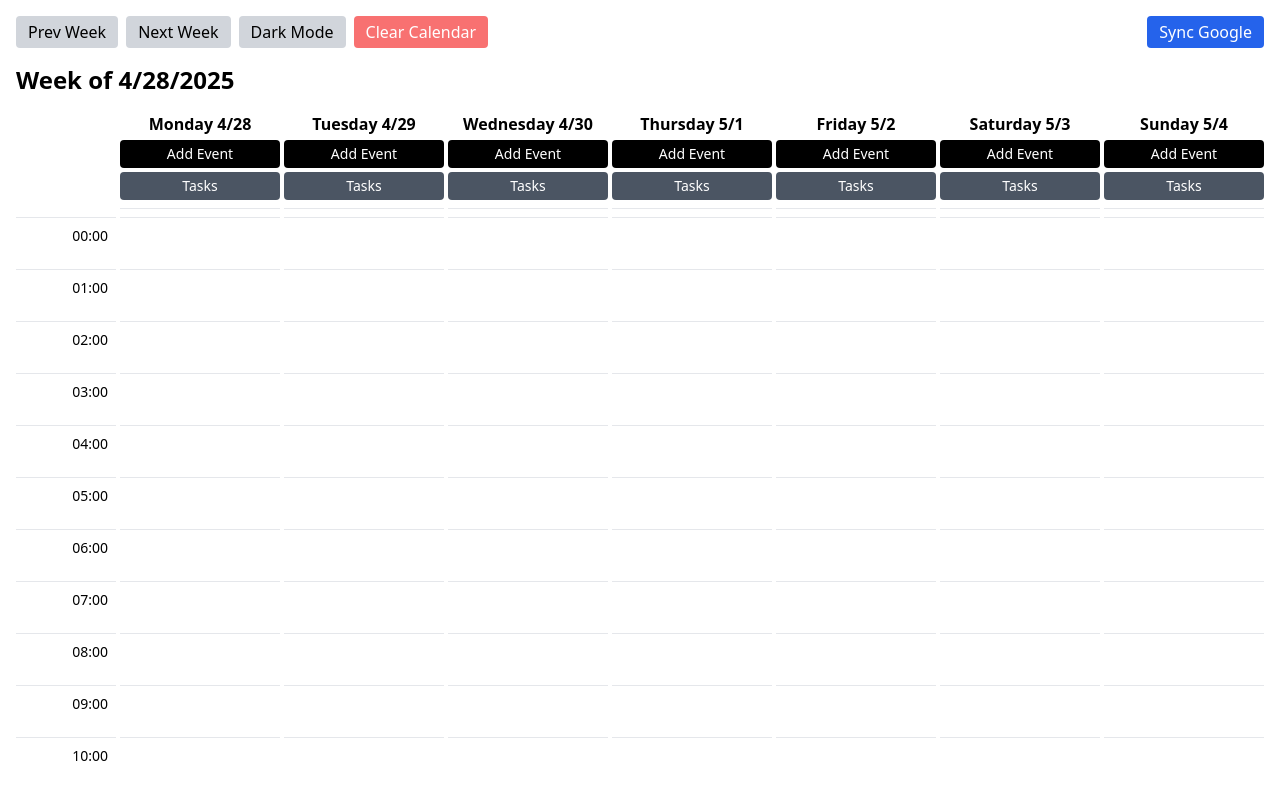
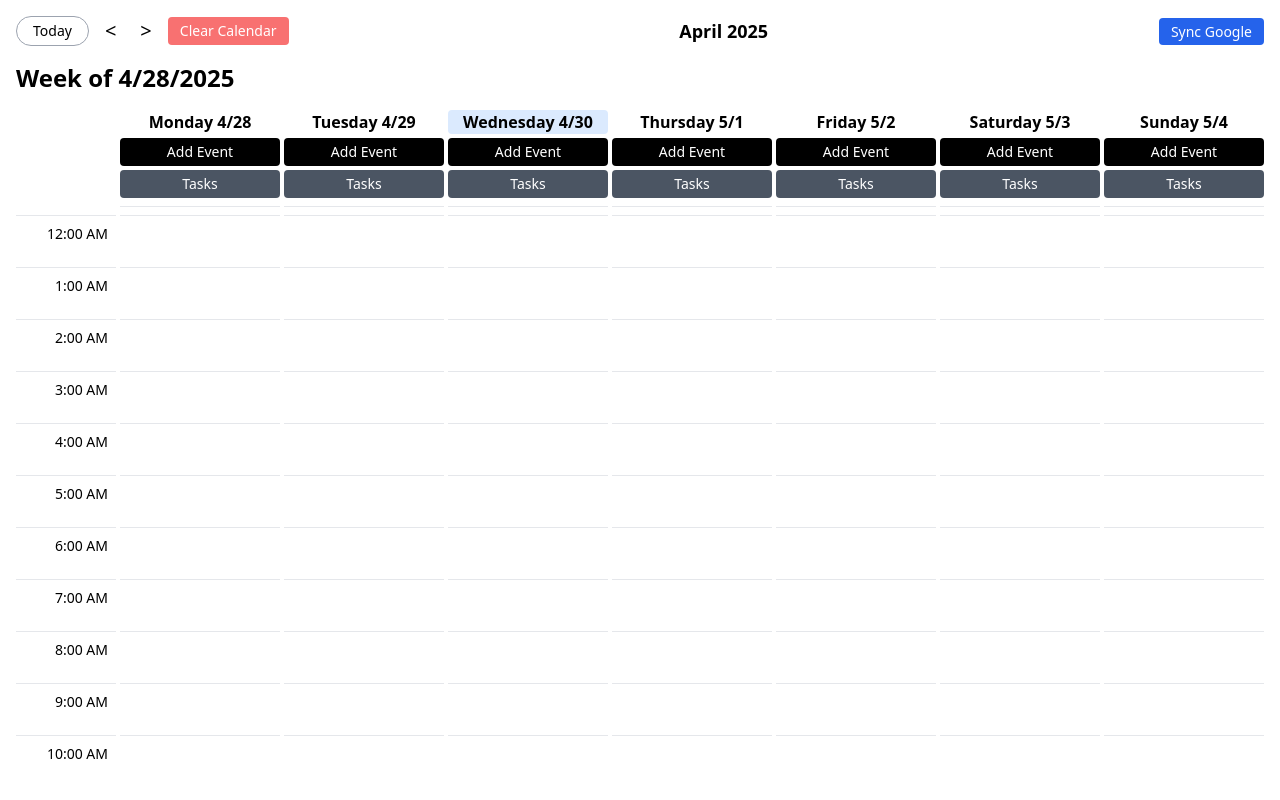
Before and after one commit to jason-siu-eng/smart-calendar, a React (Create React App) app: page / in a window 1280 px wide. Built offline with nearby package versions, Linux system fonts and the light colour scheme.

Commit message:
bro beta feedback

```diff
--- a/src/SmartCalendar.jsx
+++ b/src/SmartCalendar.jsx
@@ -4,6 +4,7 @@ import { motion } from 'framer-motion';
 import { gapi } from 'gapi-script';
 
 // ------------- CONSTANTS -------------
+
 const initialCategoryColors = {
   work: 'bg-blue-200',
   class: 'bg-orange-200',
@@ -15,9 +16,12 @@ const colorOptions = [
   'bg-blue-200','bg-orange-200','bg-green-200','bg-purple-200','bg-yellow-200',
   'bg-pink-200','bg-red-200'
 ];
-const hours         = Array.from({ length:24 },(_,i)=>i.toString().padStart(2,'0'));
 const minuteOptions = ['00','15','30','45'];
-const gridHours     = hours.map(h=>`${h}:00`);
+const gridHours = Array.from({ length: 24 }, (_, i) => {
+  const hour = i % 12 === 0 ? 12 : i % 12;
+  const suffix = i < 12 ? 'AM' : 'PM';
+  return `${hour}:00 ${suffix}`;
+});
 const days          = ['Monday','Tuesday','Wednesday','Thursday','Friday','Saturday','Sunday'];
 
 // Google OAuth info
@@ -34,6 +38,15 @@ function startOfWeek(date) {
   d.setHours(0,0,0,0);
   return d;
 }
+
+function formatTime(timeStr) {
+  const [h, m] = timeStr.split(':').map(Number);
+  const suffix = h >= 12 ? 'PM' : 'AM';
+  let hour12 = h % 12;
+  if (hour12 === 0) hour12 = 12;
+  return `${hour12}:${m.toString().padStart(2, '0')} ${suffix}`;
+}
+
 
 function categorizeEvent(title='') {
   const t = title?.toLowerCase() || '';
@@ -65,12 +78,16 @@ const buildGoogleAuthUrl = () => {
 
 export default function SmartCalendar() {
   // ----------- UI STATE ------------
-  const [darkMode,   setDarkMode]   = useState(false);
   const [userSetEndTime, setUserSetEndTime] = useState({});
   const [weekStart,  setWeekStart]  = useState(() => startOfWeek(new Date()));
   // --------- Persists ---------
   const [events, setEvents] = useState(() => JSON.parse(localStorage.getItem('smartcalendar-events')) || {});
   const [tasks,  setTasks]  = useState(() => JSON.parse(localStorage.getItem('smartcalendar-tasks'))  || {});
+  const hasIncompleteTasks = dk => {
+    const list = tasks[dk] || [];
+    return list.some(task => !task.completed);
+  };
+
 
   // ----------- Helpers/UI ------------
   const [categoryColors, setCategoryColors] = useState(initialCategoryColors);
@@ -85,6 +102,9 @@ export default function SmartCalendar() {
   const [startMins,  setStartMins ] = useState({});
   const [endHours,   setEndHours ]  = useState({});
   const [endMins,    setEndMins ]   = useState({});
+  const [startAmPm, setStartAmPm] = useState({});
+  const [endAmPm, setEndAmPm] = useState({});
+
 
   // Persist to localStorage
   useEffect(() => { localStorage.setItem('smartcalendar-events', JSON.stringify(events)); }, [events]);
@@ -110,17 +130,29 @@ export default function SmartCalendar() {
 
   // On mount: if URL hash has a token, grab it
   useEffect(() => {
-    const hash = window.location.hash;
-    if (hash.includes('access_token')) {
-      const params = new URLSearchParams(hash.substring(1));
-      const token = params.get('access_token');
-      if (token) {
-        // clear the hash so it’s not lingering
-        window.history.replaceState(null, '', window.location.pathname);
-        setAccessToken(token);
+    dateKeys.forEach(dk => {
+      const sh = startHours[dk], sm = startMins[dk], ap = startAmPm[dk];
+      if (sh && sm && ap && !userSetEndTime[dk]) {
+        let hour24 = parseInt(sh, 10);
+        if (ap === 'PM' && hour24 !== 12) hour24 += 12;
+        if (ap === 'AM' && hour24 === 12) hour24 = 0;
+
+        const startTotalMin = hour24 * 60 + parseInt(sm, 10);
+        const endTotalMin = (startTotalMin + 60) % (24 * 60);
+        const endHour24 = Math.floor(endTotalMin / 60);
+        const endMin = String(endTotalMin % 60).padStart(2, '0');
+
+        const endAmPmVal = endHour24 >= 12 ? 'PM' : 'AM';
+        let endHour12 = endHour24 % 12;
+        if (endHour12 === 0) endHour12 = 12;
+
+        setEndHours(h => ({ ...h, [dk]: String(endHour12).padStart(2, '0') }));
+        setEndMins(m => ({ ...m, [dk]: endMin }));
+        setEndAmPm(am => ({ ...am, [dk]: endAmPmVal }));
       }
-    }
-  }, []);
+    });
+  }, [startHours, startMins, startAmPm, dateKeys, userSetEndTime]);
+
 
   // Once we have a token, initialize gapi and fetch events
   useEffect(() => {
@@ -223,18 +255,31 @@ export default function SmartCalendar() {
 
   // ------------- ADD EVENT w/ REPEAT -------------
   const addEvent = dk => {
-    const title = formVisible[`title-${dk}`]   || '';
+    const title = formVisible[`title-${dk}`] || '';
     const sh    = startHours[dk], sm = startMins[dk];
     const eh    = endHours[dk],   em = endMins[dk];
-    const rpt   = formVisible[`repeat-${dk}`]  || 'None';
+    const sap   = startAmPm[dk] || 'AM';
+    const eap   = endAmPm[dk]   || 'AM';
+    const rpt   = formVisible[`repeat-${dk}`] || 'None';
+
     if (!title || !sh || !sm || !eh || !em) return;
+
+    const convertTo24 = (h, ap) => {
+      let hour = parseInt(h, 10);
+      if (ap === 'PM' && hour !== 12) hour += 12;
+      if (ap === 'AM' && hour === 12) hour = 0;
+      return hour.toString().padStart(2, '0');
+    };
+
+    const sh24 = convertTo24(sh, sap);
+    const eh24 = convertTo24(eh, eap);
 
     const seriesId = Date.now() + Math.random();
     const base = {
       id:        seriesId,
       title,
-      startTime: `${sh}:${sm}`,
-      endTime:   `${eh}:${em}`,
+      startTime: `${sh24}:${sm}`,
+      endTime:   `${eh24}:${em}`,
       category:  categorizeEvent(title),
       completed: false
     };
@@ -245,33 +290,35 @@ export default function SmartCalendar() {
         if (!nxt[iso]) nxt[iso] = [];
         nxt[iso].push({ ...base });
       };
-      // first
       pushOn(dk);
       if (rpt !== 'None') {
         const limit = new Date(); limit.setMonth(limit.getMonth()+3);
         const step  = rpt === 'Daily' ? 1 : 7;
         const tmp   = new Date(dk);
-        while(tmp <= limit) {
-          tmp.setDate(tmp.getDate()+step);
+        while (tmp <= limit) {
+          tmp.setDate(tmp.getDate() + step);
           pushOn(tmp.toISOString().split('T')[0]);
         }
       }
       return nxt;
     });
 
-    // reset
-    setFormVisible(fv=>({
+    // Reset form
+    setFormVisible(fv => ({
       ...fv,
-      [`title-${dk}`]:   '',
-      [`event-${dk}`]:   false,
-      [`repeat-${dk}`]:  'None'
+      [`title-${dk}`]: '',
+      [`event-${dk}`]: false,
+      [`repeat-${dk}`]: 'None'
     }));
-    setStartHours(h=>({ ...h, [dk]: '' }));
-    setStartMins( m=>({ ...m, [dk]: '' }));
-    setEndHours(  h=>({ ...h, [dk]: '' }));
-    setEndMins(   m=>({ ...m, [dk]: '' }));
+    setStartHours(h => ({ ...h, [dk]: '' }));
+    setStartMins(m  => ({ ...m, [dk]: '' }));
+    setEndHours(h   => ({ ...h, [dk]: '' }));
+    setEndMins(m    => ({ ...m, [dk]: '' }));
+    setStartAmPm(a  => ({ ...a, [dk]: 'AM' }));
+    setEndAmPm(a    => ({ ...a, [dk]: 'AM' }));
     setUserSetEndTime(u => ({ ...u, [dk]: false }));
   };
+
 
   // ------------- TASK HELPERS -------------
   const addTask = dk => {
@@ -313,83 +360,128 @@ export default function SmartCalendar() {
       JSON.stringify({ id:evt.id, dateKey:dk })
     );
   };
-  const handleDrop = (e,dk,hour) => {
-    e.preventDefault(); setDragHover(null);
+  const handleDrop = (e, dk, hour) => {
+    e.preventDefault();
+    setDragHover(null);
+
     const data = JSON.parse(e.dataTransfer.getData('application/json'));
     if (!data) return;
 
-    const rect    = e.currentTarget.getBoundingClientRect();
-    const rawMin  = ((e.clientY - rect.top) / rect.height) * 60;
+    // Snap drop to nearest 15-minute increment
+    const rect = e.currentTarget.getBoundingClientRect();
+    const rawMin = ((e.clientY - rect.top) / rect.height) * 60;
     const snapped = Math.round(rawMin / 15) * 15;
-    const newStart= Number(hour)*60 + snapped;
+    const newStart = hour * 60 + snapped;
 
     setEvents(prev => {
-      const col   = prev[data.dateKey] || [];
-      const found = col.find(x=> x.id===data.id);
-      if (!found) return prev;
-      const rest  = col.filter(x=> x.id!==data.id);
+      const oldDayEvents = prev[data.dateKey] || [];
+      const eventToMove = oldDayEvents.find(x => x.id === data.id);
+      if (!eventToMove) return prev;
 
-      const [oSh,oSm] = found.startTime.split(':').map(Number);
-      const [oEh,oEm] = found.endTime.split(':').map(Number);
-      const dur       = (oEh*60+oEm) - (oSh*60+oSm);
+      // Remove event from original day
+      const updatedOldDay = oldDayEvents.filter(x => x.id !== data.id);
 
-      const moved = {
-        ...found,
-        startTime:`${String(Math.floor(newStart/60)).padStart(2,'0')}:${String(newStart%60).padStart(2,'0')}`,
-        endTime:  `${String(Math.floor((newStart+dur)/60)%24).padStart(2,'0')}:${String((newStart+dur)%60).padStart(2,'0')}`
+      // Duration calculation
+      const [oSh, oSm] = eventToMove.startTime.split(':').map(Number);
+      const [oEh, oEm] = eventToMove.endTime.split(':').map(Number);
+      const duration = (oEh * 60 + oEm) - (oSh * 60 + oSm);
+
+      // New start and end time
+      const newStartH = Math.floor(newStart / 60);
+      const newStartM = newStart % 60;
+      const newEnd = newStart + duration;
+      const newEndH = Math.floor(newEnd / 60) % 24;
+      const newEndM = newEnd % 60;
+
+      const newEvent = {
+        ...eventToMove,
+        startTime: `${String(newStartH).padStart(2, '0')}:${String(newStartM).padStart(2, '0')}`,
+        endTime:   `${String(newEndH).padStart(2, '0')}:${String(newEndM).padStart(2, '0')}`
       };
 
-      const nxt = { ...prev, [data.dateKey]: rest };
-      nxt[dk]   = dk===data.dateKey
-        ? [...rest, moved]
-        : [...(nxt[dk]||[]), moved];
-      return nxt;
+      const updatedEvents = { ...prev };
+
+      // Update old date
+      updatedEvents[data.dateKey] = updatedOldDay;
+
+      // Add to new date
+      updatedEvents[dk] = [...(updatedEvents[dk] || []), newEvent];
+
+      // Sort by start time to avoid overlaps or incorrect stacking
+      updatedEvents[dk].sort((a, b) => a.startTime.localeCompare(b.startTime));
+
+      return updatedEvents;
     });
   };
-
-  // ------------- RENDER -------------
 return (
-    <div className={darkMode ? 'bg-gray-900 text-white min-h-screen' : 'bg-white text-black min-h-screen'}>
+  <div className="bg-white text-black min-h-screen">
     <div className="p-4 max-w-7xl mx-auto">
 
       {/* NAV / GOOGLE AUTH */}
-<div className="flex justify-between items-center mb-4">
-  <div className="flex gap-2">
+{/* NAVIGATION BAR */}
+<div className="flex items-center justify-between mb-4">
+  {/* LEFT CONTROLS */}
+  <div className="flex items-center space-x-2">
     <button
-      onClick={() => setWeekStart(d => { const n = new Date(d); n.setDate(n.getDate() - 7); return n; })}
-      className="px-3 py-1 bg-gray-300 rounded"
-    >Prev Week</button>
-
+      onClick={() => setWeekStart(startOfWeek(new Date()))}
+      className="border border-gray-400 text-sm px-4 py-1 rounded-full hover:bg-gray-100"
+    >
+      Today
+    </button>
     <button
-      onClick={() => setWeekStart(d => { const n = new Date(d); n.setDate(n.getDate() + 7); return n; })}
-      className="px-3 py-1 bg-gray-300 rounded"
-    >Next Week</button>
-
+      onClick={() => setWeekStart(d => {
+        const n = new Date(d);
+        n.setDate(n.getDate() - 7);
+        return n;
+      })}
+      className="text-xl px-2"
+    >
+      &lt;
+    </button>
     <button
-      onClick={() => setDarkMode(dm => !dm)}
-      className="px-3 py-1 bg-gray-300 rounded"
-    >{darkMode ? 'Light' : 'Dark'} Mode</button>
-
+      onClick={() => setWeekStart(d => {
+        const n = new Date(d);
+        n.setDate(n.getDate() + 7);
+        return n;
+      })}
+      className="text-xl px-2"
+    >
+      &gt;
+    </button>
     <button
       onClick={clearAll}
-      className="px-3 py-1 bg-red-400 text-white rounded"
-    >Clear Calendar</button>
+      className="ml-2 px-3 py-1 bg-red-400 text-white text-sm rounded"
+    >
+      Clear Calendar
+    </button>
   </div>
 
-  <div className="flex gap-2">
+  {/* CENTER: Current Month + Year */}
+  <div className="text-lg font-semibold">
+    {weekStart.toLocaleDateString(undefined, { month: 'long', year: 'numeric' })}
+  </div>
+
+  {/* RIGHT: Google Auth */}
+  <div>
     {accessToken ? (
       <button
-        onClick={() => { setAccessToken(null); }}
-        className="px-3 py-1 bg-red-600 text-white rounded"
-      >Sign Out</button>
+        onClick={() => setAccessToken(null)}
+        className="px-3 py-1 bg-red-600 text-white text-sm rounded"
+      >
+        Sign Out
+      </button>
     ) : (
       <a
         href={buildGoogleAuthUrl()}
-        className="px-3 py-1 bg-blue-600 text-white rounded"
-      >Sync Google</a>
+        className="px-3 py-1 bg-blue-600 text-white text-sm rounded"
+      >
+        Sync Google
+      </a>
     )}
   </div>
 </div>
+
+
 
 
         {/* WEEK LABEL */}
@@ -402,7 +494,13 @@ export default function SmartCalendar() {
           <div /> {/* corner */}
           {dateKeys.map((dk, idx) => (
             <div key={dk} className="border-b pb-2">
-              <div className="text-center font-semibold">{headerLabels[idx]}</div>
+<div
+  className={`text-center font-semibold rounded px-1 ${
+    dk === new Date().toISOString().split('T')[0] ? 'bg-blue-100' : ''
+  }`}
+>
+  {headerLabels[idx]}
+</div>
 
               {/* Add Event */}
               <button
@@ -428,40 +526,68 @@ export default function SmartCalendar() {
                     <option value="Weekly">Repeat Weekly</option>
                   </select>
 
+                  <div className="flex flex-col gap-2">
   <div className="flex gap-1">
     <select
       className="border p-1 text-sm flex-1"
-                      value={startHours[dk]||''}
-                      onChange={e=>onStartHour(dk,e.target.value)}
+      value={startHours[dk] || ''}
+      onChange={e => onStartHour(dk, e.target.value)}
     >
       <option value="">HH</option>
-                      {hours.map(h=><option key={h} value={h}>{h}</option>)}
+      {Array.from({ length: 12 }, (_, i) => String(i + 1).padStart(2, '0')).map(h => (
+        <option key={h} value={h}>{h}</option>
+      ))}
     </select>
     <select
       className="border p-1 text-sm flex-1"
-                      value={startMins[dk]||''}
-                      onChange={e=>onStartMin(dk,e.target.value)}
+      value={startMins[dk] || ''}
+      onChange={e => onStartMin(dk, e.target.value)}
     >
       <option value="">MM</option>
-                      {minuteOptions.map(m=><option key={m} value={m}>{m}</option>)}
+      {minuteOptions.map(m => <option key={m} value={m}>{m}</option>)}
     </select>
     <select
   className="border p-1 text-sm flex-1"
-                      value={endHours[dk]||''}
-                      onChange={e=>onEndHour(dk,e.target.value)}
+  value={startAmPm[dk] || 'AM'}
+  onChange={e => setStartAmPm(a => ({ ...a, [dk]: e.target.value }))}
+>
+  <option value="AM">AM</option>
+  <option value="PM">PM</option>
+</select>
+
+  </div>
+
+  <div className="flex gap-1">
+    <select
+      className="border p-1 text-sm flex-1"
+      value={endHours[dk] || ''}
+      onChange={e => onEndHour(dk, e.target.value)}
     >
       <option value="">HH</option>
-                      {hours.map(h=><option key={h} value={h}>{h}</option>)}
+      {Array.from({ length: 12 }, (_, i) => String(i + 1).padStart(2, '0')).map(h => (
+        <option key={h} value={h}>{h}</option>
+      ))}
     </select>
     <select
       className="border p-1 text-sm flex-1"
-                      value={endMins[dk]||''}
-                      onChange={e=>onEndMin(dk,e.target.value)}
+      value={endMins[dk] || ''}
+      onChange={e => onEndMin(dk, e.target.value)}
     >
       <option value="">MM</option>
-                      {minuteOptions.map(m=><option key={m} value={m}>{m}</option>)}
+      {minuteOptions.map(m => <option key={m} value={m}>{m}</option>)}
     </select>
+    <select
+  className="border p-1 text-sm flex-1"
+  value={endAmPm[dk] || 'AM'}
+  onChange={e => setEndAmPm(a => ({ ...a, [dk]: e.target.value }))}
+>
+  <option value="AM">AM</option>
+  <option value="PM">PM</option>
+</select>
+
   </div>
+</div>
+
 
                   <button
                     onClick={()=>addEvent(dk)}
@@ -471,10 +597,18 @@ export default function SmartCalendar() {
               )}
 
               {/* Add Task */}
+{/* Add Task */}
+{/* Add Task */}
 <button
-                onClick={()=>toggleForm(`tasks-${dk}`)}
-                className="mt-1 w-full bg-gray-600 text-white py-1 text-sm rounded"
-              >Tasks</button>
+  onClick={() => toggleForm(`tasks-${dk}`)}
+  className="relative mt-1 w-full bg-gray-600 text-white py-1 text-sm rounded text-center"
+>
+  Tasks
+  {hasIncompleteTasks(dk) && (
+    <span className="absolute right-2 top-1.35 transform -translate-y-1/2 text-red-400 font-bold animate-bounce">!</span>
+  )}
+</button>
+
               {formVisible[`tasks-${dk}`] && (
                 <motion.div initial={{ height:0, opacity:0 }} animate={{ height:'auto', opacity:1 }} className="mt-2 p-2 bg-gray-100 rounded space-y-2">
                   <input
@@ -536,7 +670,14 @@ export default function SmartCalendar() {
                       const pct = Math.round((y/r.height)*60/15)*15;
                       setDragHover({ dateKey: dk, hour: h.split(':')[0], minute: pct });
                     }}
-                    onDrop={e=>handleDrop(e, dk, h.split(':')[0])}
+                    onDrop={e => {
+                      const hourString = h.split(' ')[0];     // "1:00"
+                      const ampm = h.split(' ')[1];           // "AM" or "PM"
+                      let hour = parseInt(hourString.split(':')[0], 10);
+                      if (ampm === 'PM' && hour !== 12) hour += 12;
+                      if (ampm === 'AM' && hour === 12) hour = 0;
+                      handleDrop(e, dk, hour);
+                    }}
                                         initial={{ minHeight:48 }}
                     animate={{ minHeight:48 }}
                     transition={{ duration:0.2 }}
@@ -554,7 +695,11 @@ export default function SmartCalendar() {
                       const [sh,sm] = evt.startTime.split(':').map(Number);
                       const [eh,em] = evt.endTime.split(':').map(Number);
                       const s = sh*60 + sm, e = eh*60 + em;
-                      const base = Number(h.split(':')[0])*60;
+const [hourStr, ampm] = h.split(' ');
+let baseHour = parseInt(hourStr.split(':')[0], 10);
+if (ampm === 'PM' && baseHour !== 12) baseHour += 12;
+if (ampm === 'AM' && baseHour === 12) baseHour = 0;
+const base = baseHour * 60;
                       if (s < base || s >= base+60) return null;
 
                       const overlaps = all.filter(x=>{
@@ -615,8 +760,9 @@ export default function SmartCalendar() {
                             />
                           </div>
                           <div className="text-[10px] text-black">
-                            {evt.startTime} – {evt.endTime}
+  {formatTime(evt.startTime)} – {formatTime(evt.endTime)}
 </div>
+
                         </div>
                       );
                     })}
```
Lines whose indentation alone changed are shown as unchanged.
